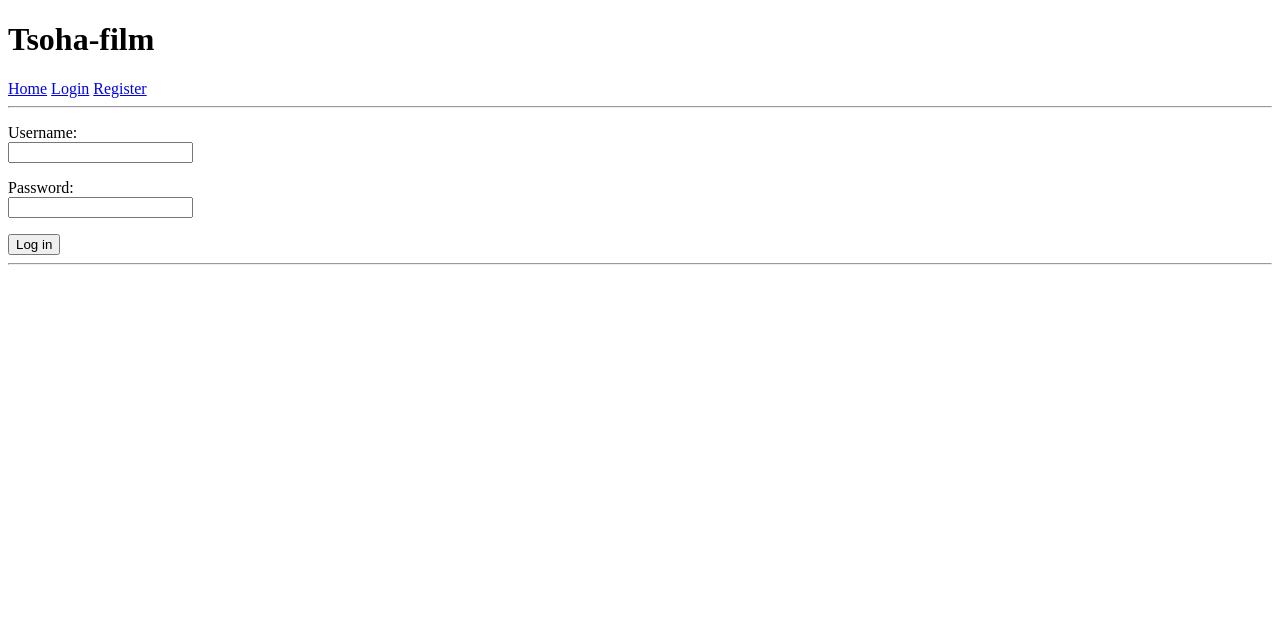
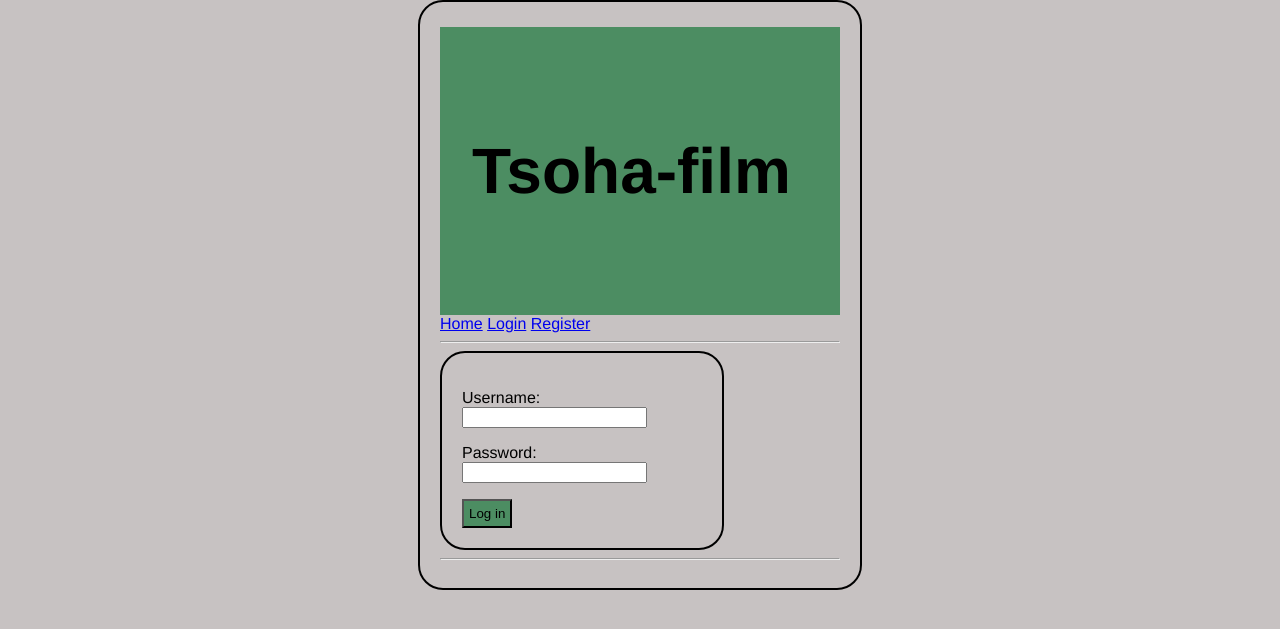
Before and after one commit to EeroHY/tsoha-film, a Flask app: page /login in a window 1280 px wide. Shown: the top 629 px of the page. Run offline with Flask 3, Linux system fonts and the light colour scheme.

Commit message:
Added css styling

```diff
--- /dev/null
+++ b/static/styles/style.css
@@ -0,0 +1,40 @@
+body {
+  margin: auto;
+  max-width: 45em;
+  font-family: 'Helvetica', 'Arial', sans-serif;
+  background: rgb(199, 194, 194);
+  border-radius: 25px;
+  border: 2px solid black;
+  padding: 20px;
+  width: 30%;
+  min-width: 25em;
+  margin: 0 auto;
+  padding-top: 25px;
+}
+
+.header {
+  background: rgb(76, 141, 98);
+  font-weight: bold;
+  padding: 2em 1em;
+  font-size: 2em;
+}
+
+form {
+  max-width: 15em;
+  grid-template-columns: 5em 10em;
+  grid-row-gap: .3em;
+  border-radius: 25px;
+  border: 2px solid black;
+  padding: 20px;
+}
+
+input[type="submit"] {
+  padding:5px;
+  text-align: center;
+  background: rgb(76, 141, 98);
+}
+
+input[type="submit"]:hover {
+  background: rgb(49, 90, 63);
+  color: white;
+}
--- a/templates/layout.html
+++ b/templates/layout.html
@@ -1,9 +1,19 @@
 <!doctype html>
+<meta name="viewport" content="width=device-width, initial-scale=1">
+<link rel= "stylesheet" type= "text/css" href= "{{ url_for('static',filename='styles/style.css') }}">
+<head>
     <title>Tsoha-film - {% block title %}{% endblock %}</title>
+</head>
+<body>
+        <div class="header">
             <h1>Tsoha-film </h1>
+        </div>
+        <div class="content"></div>
             <a href="/">Home</a>
             <a href="/login">Login</a>
             <a href="/register">Register</a>
             <hr>
             {% block content %}{% endblock %}
             <hr>
+        </div>
+</body>
--- a/templates/login.html
+++ b/templates/login.html
@@ -9,6 +9,6 @@
 <input type="text" name="username"></p>
 <p>Password:<br>
 <input type="password" name="password"></p>
-<input type="submit" value="Log in">
+<input id="login" type="submit" value="Log in">
 </form>
 {% endblock %}
```
Lines whose indentation alone changed are shown as unchanged.
